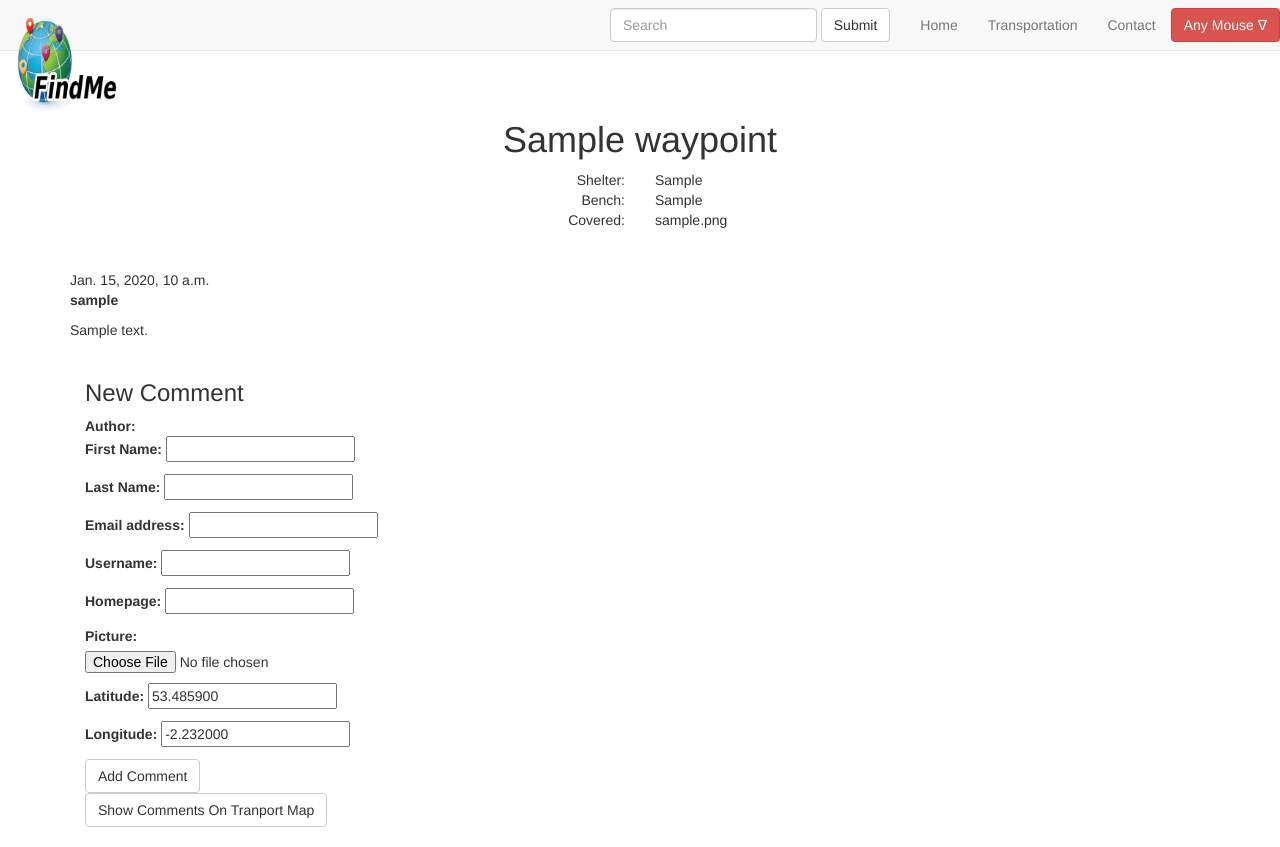
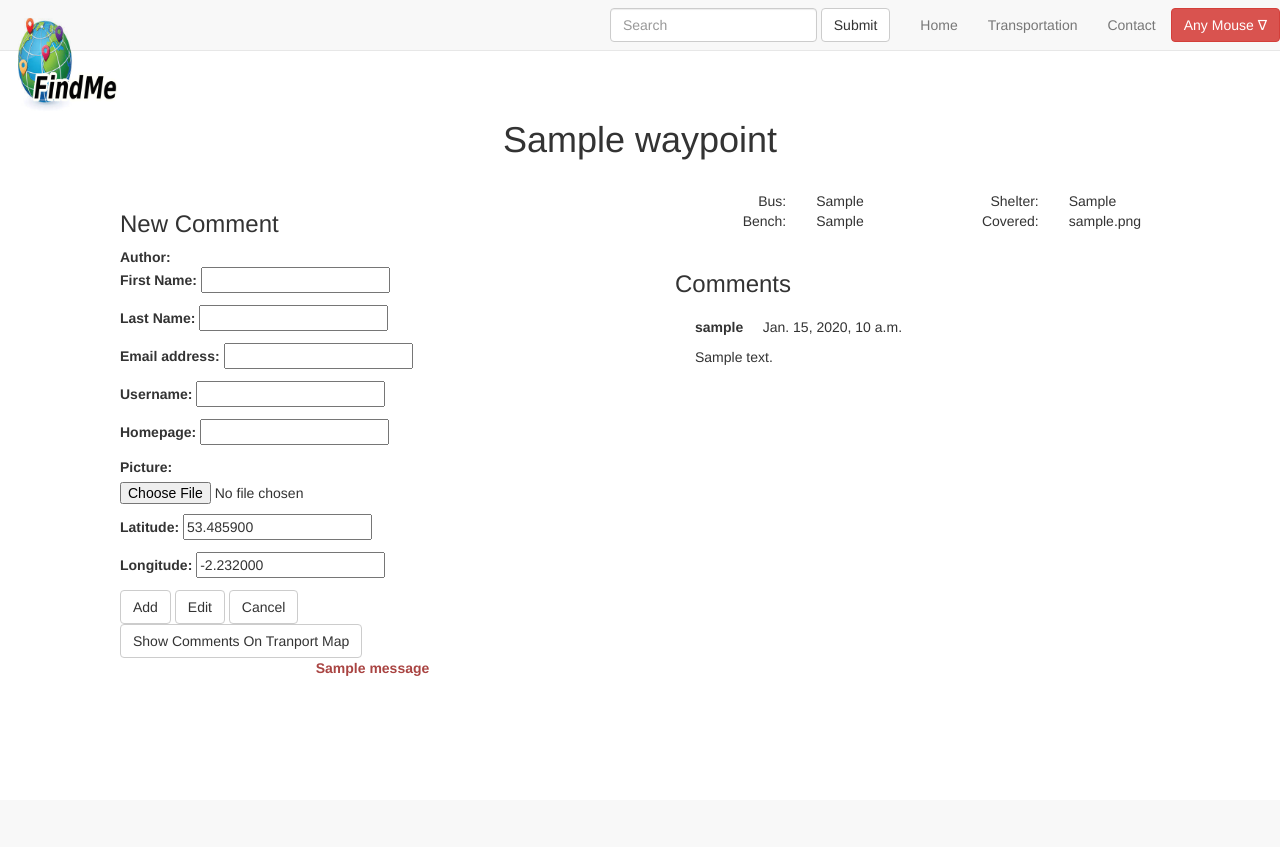
Before and after one commit to stellasstar/tfgm, a Django app: template findme/transport/templates/transport/comments.html in a window 1280 px wide. After the commit the page ends 676 px from the top, so only its background shows below. Run offline with Django 3.2, Linux system fonts and the light colour scheme; tables that the repository leaves empty hold one stand-in row (values such as "Sample post"); the template is opened without the code that fills it: values that come from a table or form of the project are taken from there, most other values are stand-ins (such as "Sample title", 1, 10 or a date in 2020); one stand-in notice (Sample message) is shown; some libraries are stand-ins or nearby versions.

Commit message:
better layout to comments.html 20/05/16 1629

```diff
--- a/findme/transport/models.py
+++ b/findme/transport/models.py
@@ -171,7 +171,7 @@ class Comment(models.Model):
     waypoint = models.ForeignKey('transport.Waypoint',
                              related_name='wp_comments',
                              null=True,
-                             blank=True)
+                             blank=True,)
     author = models.ForeignKey(settings.AUTH_USER_MODEL,
                              related_name='author')
     comment = models.TextField(null=True, blank=True)
@@ -184,6 +184,7 @@ class Comment(models.Model):
 
     def __str__(self):
         return self.comment
+
 
 # Auto-generated `LayerMapping` dictionary for Waypoint model
 waypoint_mapping = {
--- a/findme/transport/static/js/maps.js
+++ b/findme/transport/static/js/maps.js
@@ -16,6 +16,7 @@ function initGoogle() {
 
       if (data.map.includes('canvas')) {
         waypoints = $.parseJSON(var_waypoints);
+        searchAddress();
       }
 }
 
@@ -55,7 +56,7 @@ function makeMap() {
     //alert(data.map);
 
     var mapOptions = {
-        zoom: 14,
+        zoom: 17,
         center: coords,
         mapTypeControl: false,
         mapTypeId: google.maps.MapTypeId.ROADMAP
@@ -200,7 +201,6 @@ function googleMapsLoaded() {
 }
 
 $(document).ready(initGoogle);
-$(document).ready(searchAddress);
 
 window.onload = googleMapsLoaded;
 
--- a/findme/transport/templates/transport/comments.html
+++ b/findme/transport/templates/transport/comments.html
@@ -6,42 +6,71 @@
 
 {% block content %}
 
+            <script>
+                var var_json = '{{ json|escapejs }}';
+            </script>
+<div class="container">
         <div class="col-xs-12" align="center"><h1>{{waypoint.name}}</h1></div>
+        <div class="col-xs-12" align="left"></div>
+
     <div class="col-xs-12" align="left">
-            <div class="col-xs-6" align="right">Shelter:</div>
-            <div class="col-xs-6" align="left">{{ waypoint.shelter }}&nbsp;</div>
-            <div class="col-xs-6" align="right">Bench:</div>
-            <div class="col-xs-6" align="left">{{ waypoint.bench }}&nbsp;</div>
-            <div class="col-xs-6" align="right">Covered:</div>
-            <div class="col-xs-6" align="left">{{ waypoint.covered }}&nbsp;</div>
-        </div>
 
-        <div class="col-xs-12 comment" align="left">
-        {% for comment in comments %}
+
+        <div class="col-xs-6" align="left">
+            <div id={{map}}></div>
+            <p style="clear: both;">&nbsp;</p>
             <div class="comment">
-                <div class="date">{{ comment.created_date }}</div>
-                <strong>{{ comment.author.username }}</strong>
-                <p>{{ comment.comment|linebreaks }}</p>
-            </div>
-        {% empty %}
-            <p>No comments here yet :(</p>
-        {% endfor %}
-
-    <div class="comment">
-      <div class="col-xs-4 col-sm-4" align="left">
             <h3>New Comment</h3>
             <b>Author:  {{user.username}}</b>
             <form method="POST" class="post-form">
             <input type="hidden" name="waypoint_id" value="{{waypoint.id}}"/>
                 {% csrf_token %}
                 {{ form.as_p}}
-        <button type="submit" class="save btn btn-default">Add Comment</button>
+                <button type="submit" class="save btn btn-default">Add</button>
+                <button type="edit" class="edit btn btn-default">Edit</button>
+                <button type="cancel" class="cancel btn btn-default">Cancel</button>
             </form>
                 <a class="btn btn-default"
                    href="{% url 'transport-comments' waypoint_id=waypoint.id %}">
                    Show Comments On Tranport Map
                 </a>
+                {% if messages %}
+            <div class="text-danger" ><b>
+                {% for message in messages %}
+                        <p align="center">{{ message }}</p>
+                {% endfor %}
+            {% endif %}
+            </b></div>
             </div>
         </div>
 
+        <div class="col-xs-6" align="left">
+            <div class="comment">
+            <div class="col-xs-3" align="right">Bus:</div>
+            <div class="col-xs-3" align="left">{{ waypoint.bus }}&nbsp;<br></div>
+            <div class="col-xs-3" align="right">Shelter:</div>
+            <div class="col-xs-3" align="left">{{ waypoint.shelter }}&nbsp;<br></div>
+            <div class="col-xs-3" align="right">Bench:</div>
+            <div class="col-xs-3" align="left">{{ waypoint.bench }}&nbsp;<br></div>
+            <div class="col-xs-3" align="right">Covered:</div>
+            <div class="col-xs-3" align="left">{{ waypoint.covered }}&nbsp;<br></div>
+            <p>&nbsp;</p>
+            </div>
+            <div class="comment">
+                <h3>Comments</h3>
+                {% for comment in comments %}
+                    <div class="comment">
+                        <strong>{{ comment.author.username }} &nbsp; &nbsp;</strong>
+                        {{ comment.created_date }}
+                        <p>{{ comment.comment|linebreaks }}</p>
+                    </div>
+                {% empty %}
+                        <p>No comments here yet :(</p>
+                {% endfor %}
+            </div>
+        </div>
+    </div><!--END comments-->
+</div>
+
+<!-- {{json}} -->
 {% endblock %}
```
Also changed, not shown: findme/transport/forms.py (+20 -6 lines), findme/transport/templates/transport/transport.html (+7 -5 lines), findme/transport/views.py (+26 -4 lines), findme/transport/static/css/maps.css (line endings or trailing spaces). Lines whose indentation alone changed are shown as unchanged.
